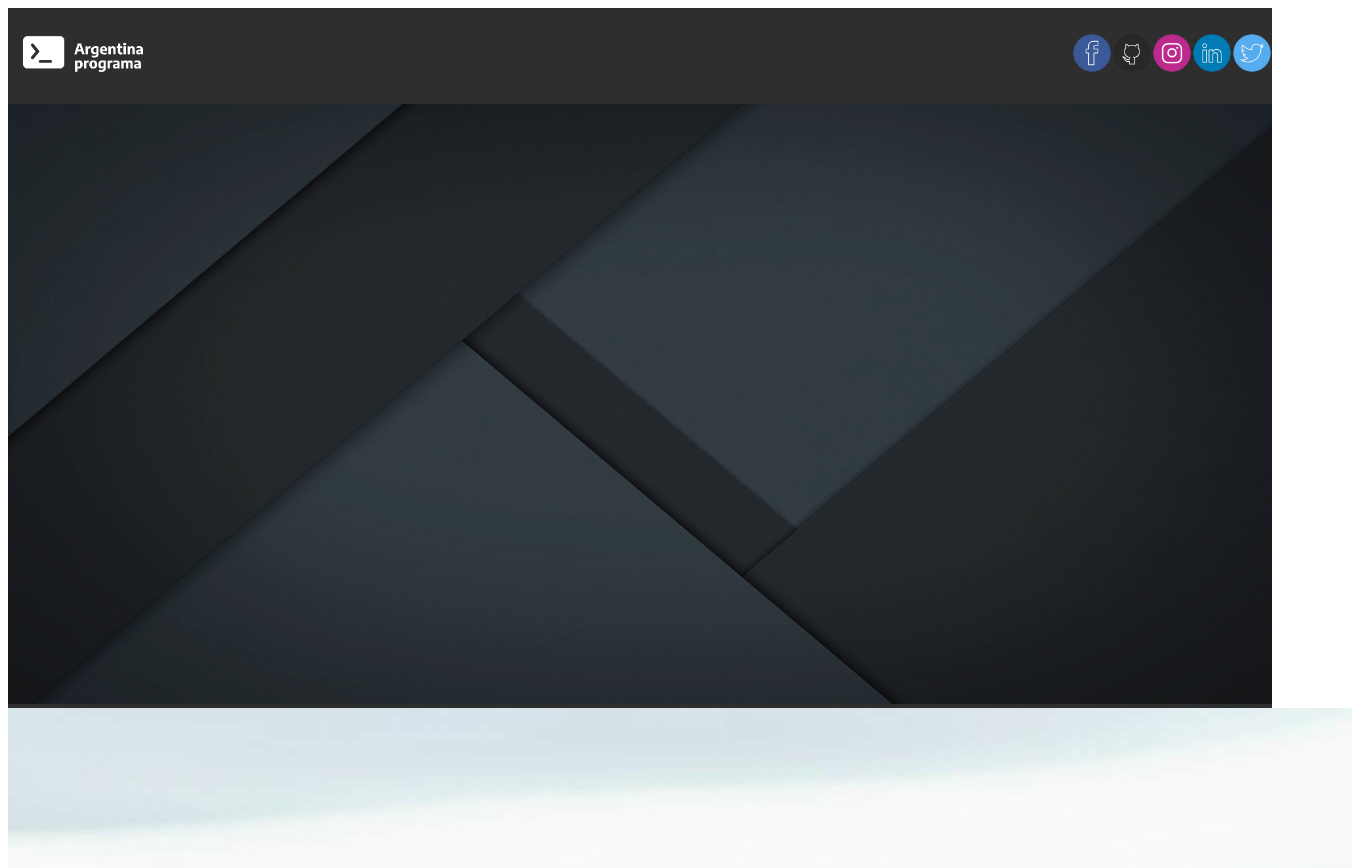
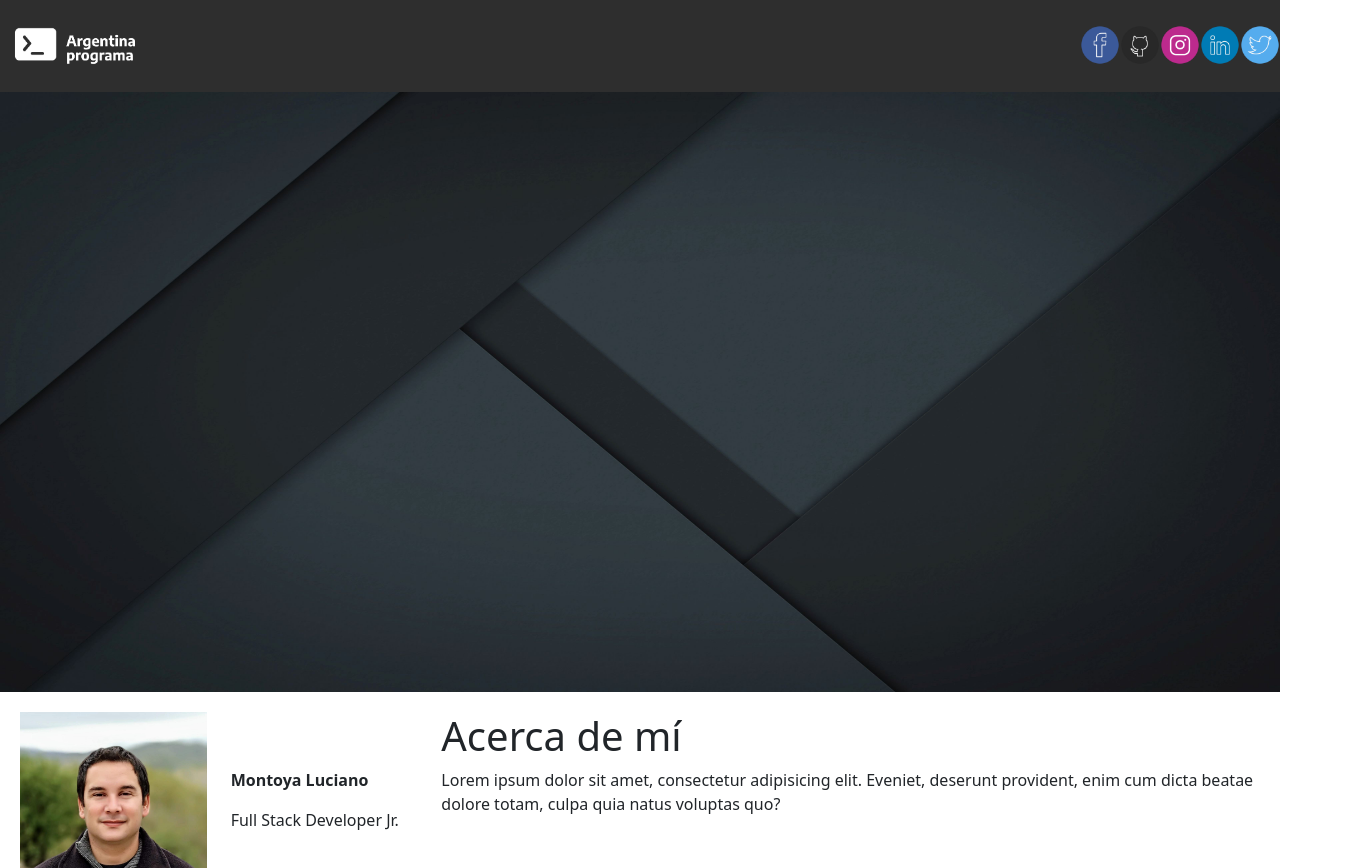
Before and after one commit to Owltr0n/ProyectoIntegrador, an Angular app in the folder Portfolio/: page / in a window 1280 px wide. Shown: the top 868 px of the page, 1352 px wide, since content can reach past the window. Built offline with nearby package versions, Linux system fonts and the light colour scheme.

Commit message:
Tratando de arreglar bootstrap

```diff
--- a/Portfolio/angular.json
+++ b/Portfolio/angular.json
@@ -27,9 +27,12 @@
               "src/assets"
             ],
             "styles": [
-              "src/styles.css"
+              "src/styles.css",
+              "node_modules/bootstrap/dist/css/bootstrap.css"
             ],
-            "scripts": []
+            "scripts": [
+              "node_modules/bootstrap/dist/js/bootstrap.js"
+            ]
           },
           "configurations": {
             "production": {
@@ -94,8 +97,7 @@
               "src/assets"
             ],
             "styles": [
-              "src/styles.css",
-              "node_modules/bootstrap/dist/css/bootstrap.css"
+              "src/styles.css"
             ],
             "scripts": []
           }
--- a/Portfolio/src/app/components/acerca-de/acerca-de.component.css
+++ b/Portfolio/src/app/components/acerca-de/acerca-de.component.css
@@ -0,0 +1,13 @@
+.row {
+    padding: 20px;
+}
+
+.div {
+    background-color: #5b5b5b;
+    text-align: center;
+}
+
+#nombre {
+    font-weight: bold;
+    margin-top: 30%;
+}
--- a/Portfolio/src/app/components/acerca-de/acerca-de.component.html
+++ b/Portfolio/src/app/components/acerca-de/acerca-de.component.html
@@ -3,8 +3,8 @@
         <img src="../../../assets/profile.jpg" alt="" class="img-fluid">
     </div>
     <div class="col-xs-12 col-sm-2 col-md-2 col-lg-2">
-        <p class="nombre">Montoya Luciano</p>
-        <p class="titulo">Full Stack Developer Jr.</p>
+        <p id="nombre">Montoya Luciano</p>
+        <p id="titulo">Full Stack Developer Jr.</p>
     </div>
     <div class="col-xs-12 col-sm-8 col-md-8 col-lg-8">
         <span>
```
